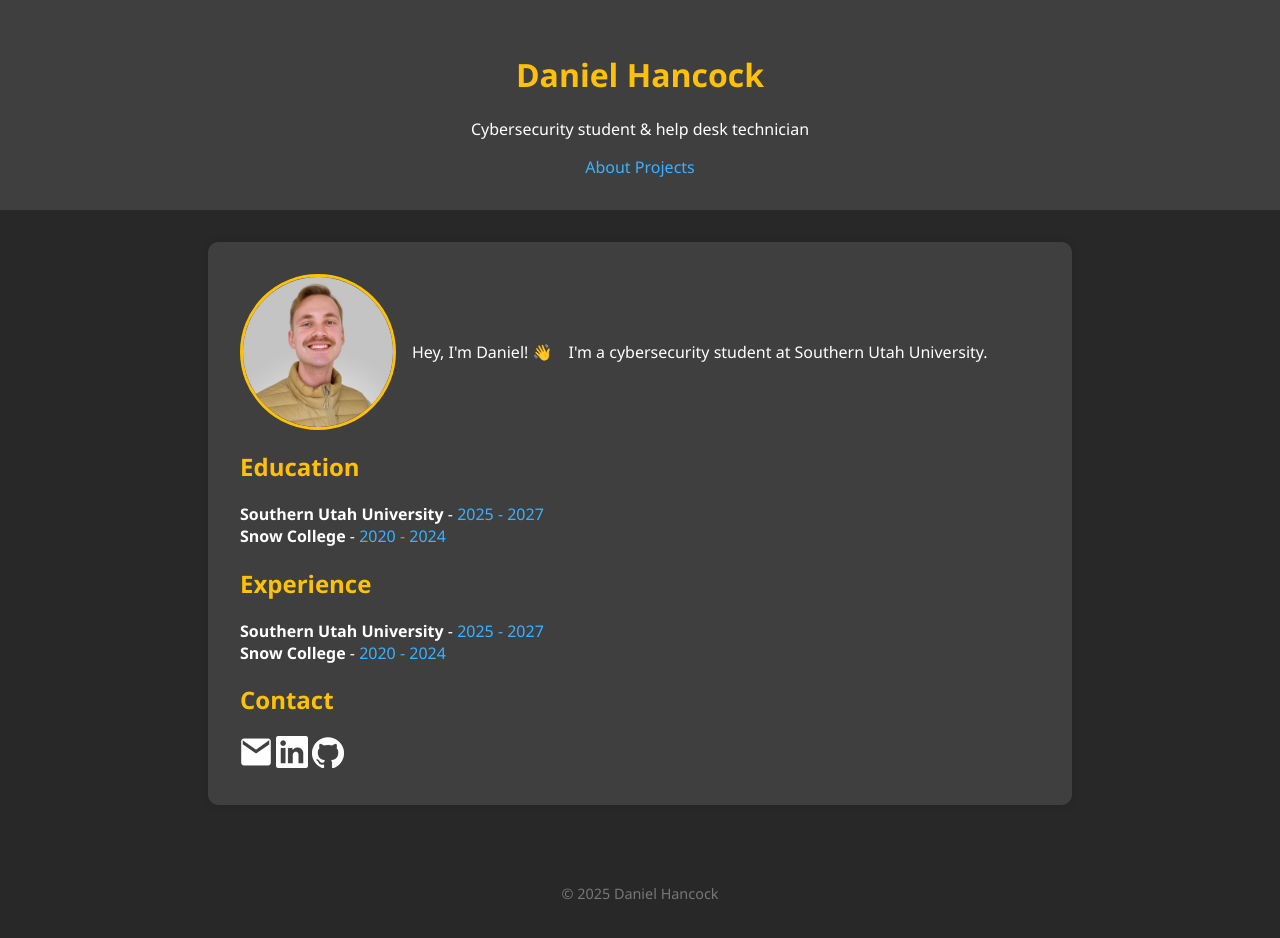
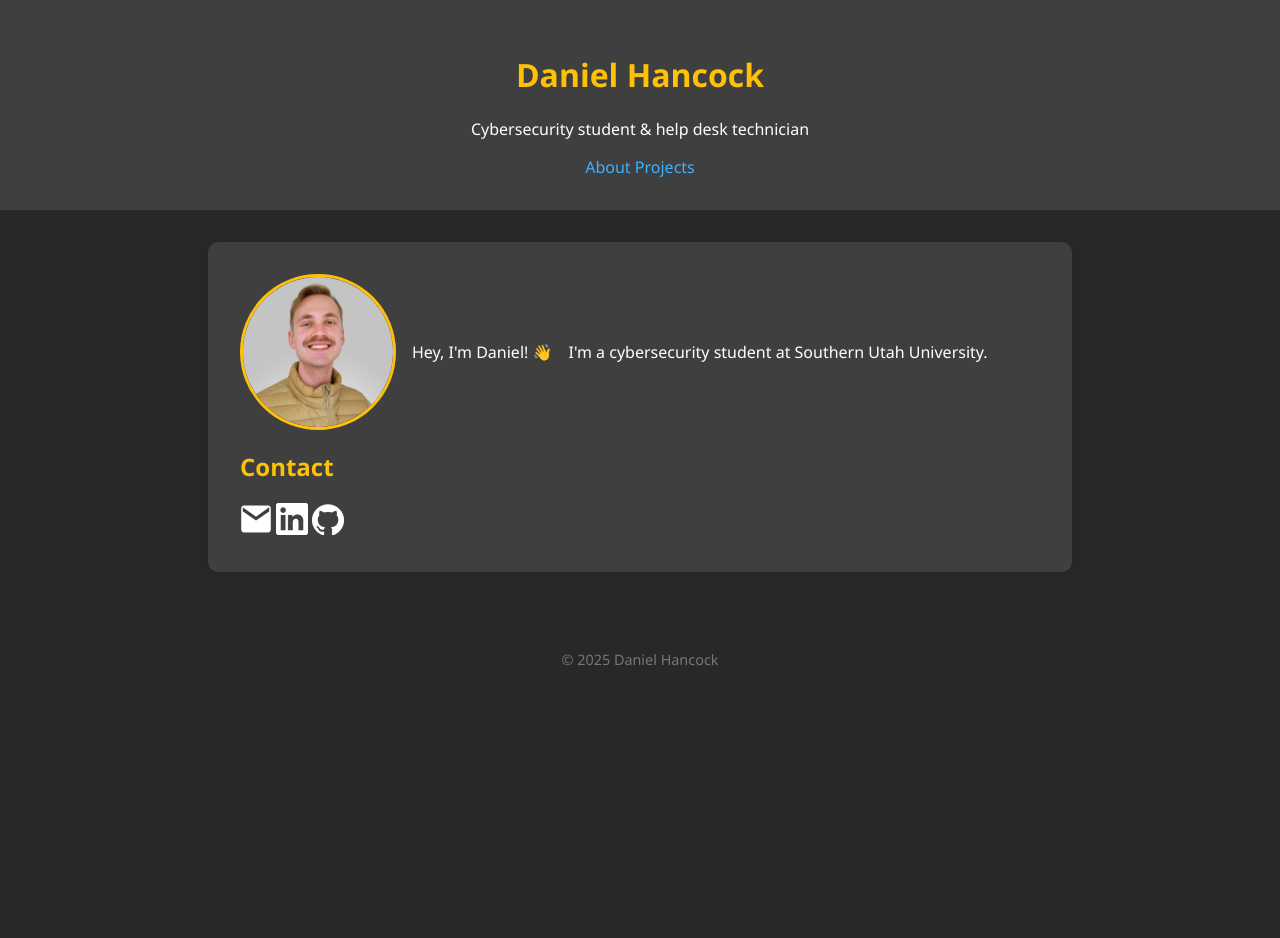
Before and after one commit to captainoctopus03/my-portfolio, a plain HTML site: page index.html in a window 1280 px wide. After the commit the page ends 800 px from the top, so only its background shows below. Drawn offline with Linux system fonts and the light colour scheme.

Commit message:
commented out education and experience container--will figure out if I want them later

```diff
--- a/index.html
+++ b/index.html
@@ -30,7 +30,7 @@
                     <p>I'm a cybersecurity student at Southern Utah University.</p>
                 </div>
 
-                <div class="education-container">
+                <!-- <div class="education-container">
                     <h2>Education</h2>
                     <ul>
                         <li><strong>Southern Utah University</strong> - <a>2025 - 2027</a></li>
@@ -44,7 +44,7 @@
                         <li><strong>Southern Utah University</strong> - <a>2025 - 2027</a></li>
                         <li><strong>Snow College</strong> - <a>2020 - 2024</a></li>
                     </ul>
-                </div>
+                </div> -->
 
                 <div class="contact-container">
                     <h2>Contact</h2>
```
